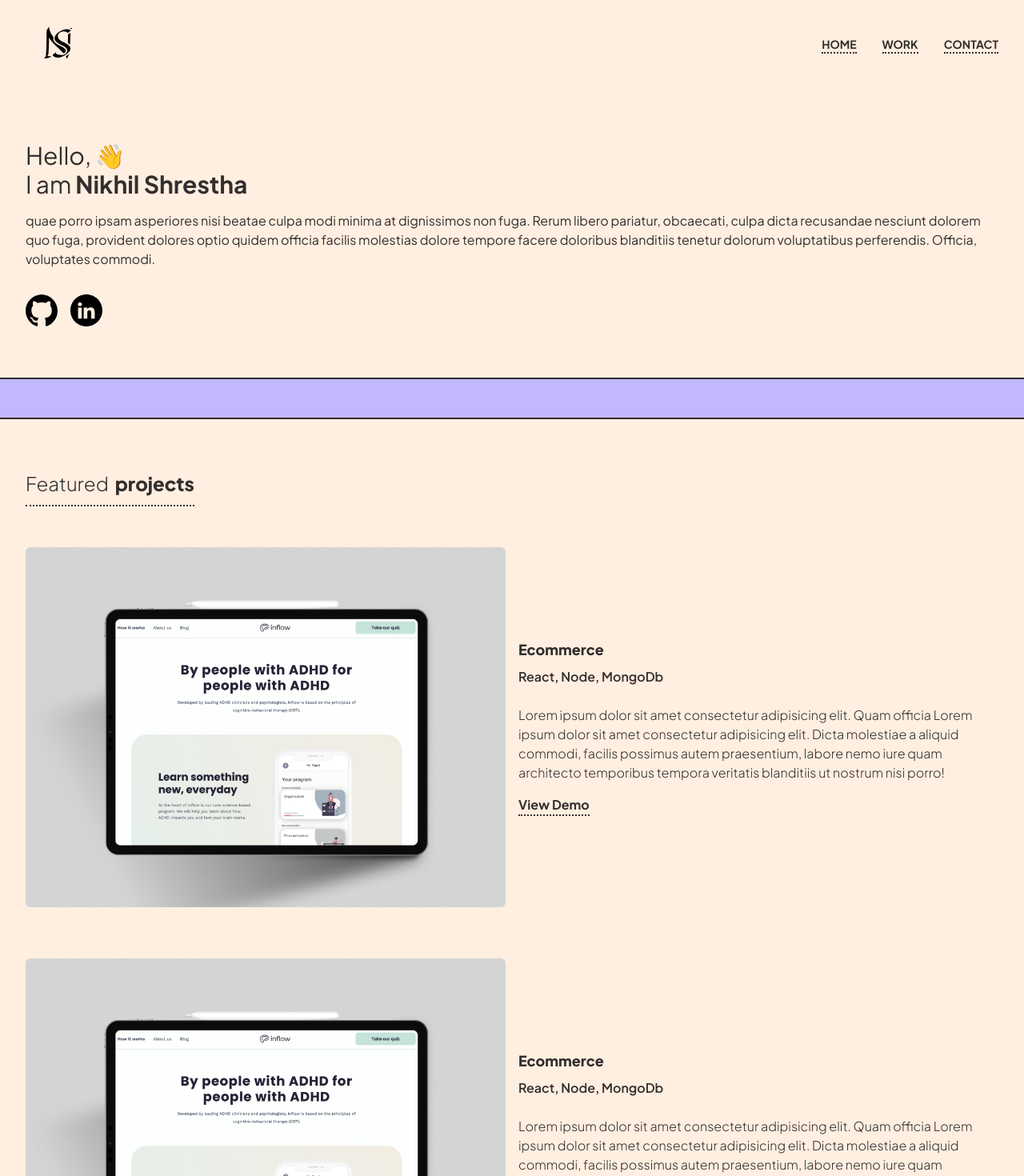
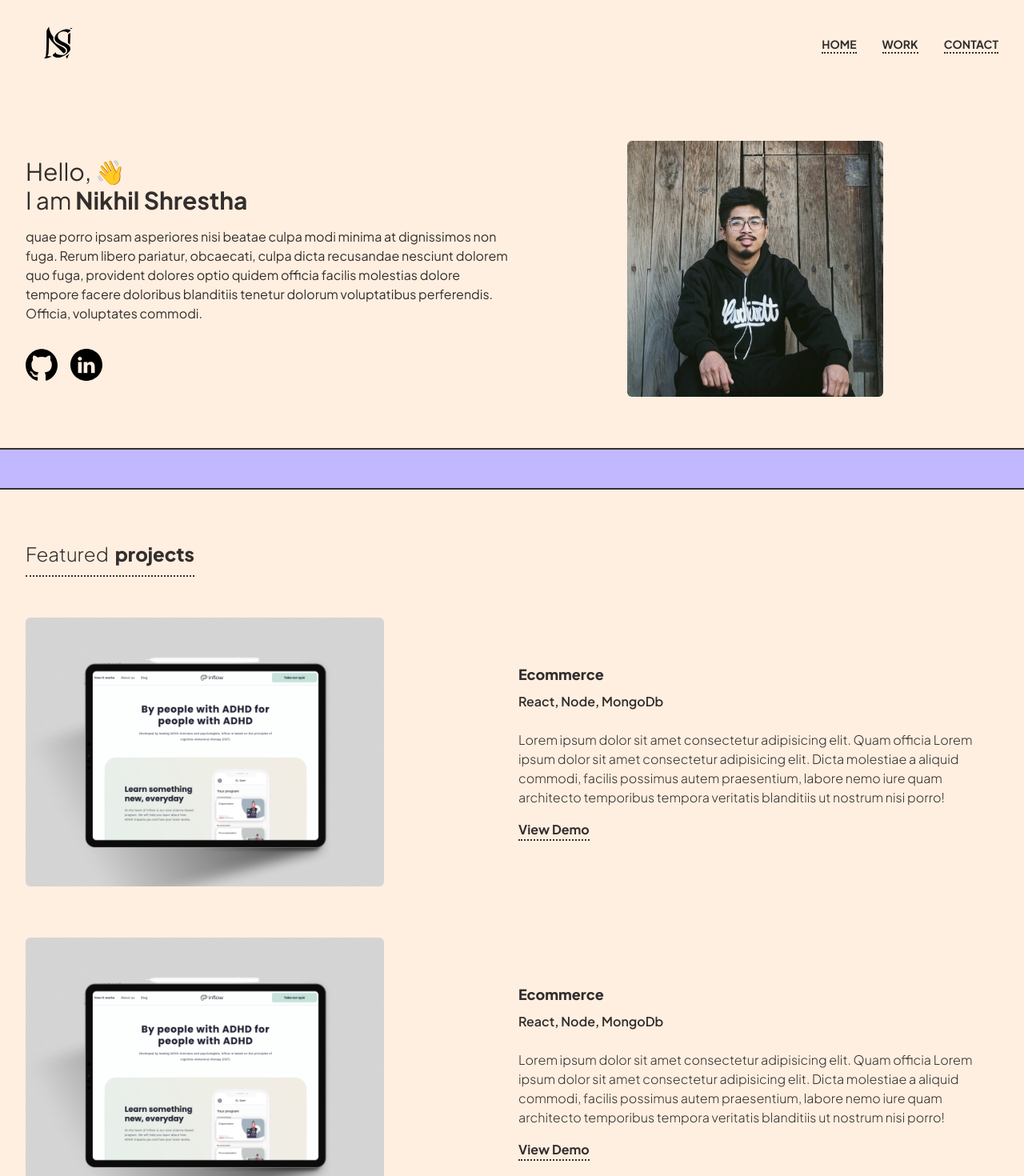
Before and after one commit to nikhilsth4/myportfolio, a Next.js app: page / in a window 1280 px wide. Shown: the top 1470 px of the page at 80% size. Built offline with nearby package versions, Linux system fonts and the light colour scheme.

Commit message:
finished md

```diff
--- a/app/page.tsx
+++ b/app/page.tsx
@@ -28,7 +28,8 @@ export default function Home() {
           </div>
         </nav>
       </header>
-      <main className="my-16  padding-container">
+      <main className="my-16 w-full padding-container md:grid md:grid-cols-[1fr,1fr] md:place-items-center ">
+        <div className="">
           <h1 className=" text-3xl mb-4">
             Hello, 👋
             <br /> I am <span className="font-bold">Nikhil Shrestha</span>
@@ -38,7 +39,8 @@ export default function Home() {
             dignissimos non fuga. Rerum libero pariatur, obcaecati, culpa dicta
             recusandae nesciunt dolorem quo fuga, provident dolores optio quidem
             officia facilis molestias dolore tempore facere doloribus blanditiis
-          tenetur dolorum voluptatibus perferendis. Officia, voluptates commodi.
+            tenetur dolorum voluptatibus perferendis. Officia, voluptates
+            commodi.
           </p>
           <div className="flex gap-4 mt-8 items-center">
             <Image
@@ -56,6 +58,14 @@ export default function Home() {
               height={10}
             />
           </div>
+        </div>
+        <Image
+          src="/profile.jpg"
+          alt="profile photo"
+          className="w-full h-auto rounded-md hidden md:block md:max-w-xs md:place-content-end"
+          width={900}
+          height={900}
+        />
       </main>
       <HorizontalLine />
       <div className="padding-container">
--- a/components/Featured.tsx
+++ b/components/Featured.tsx
@@ -7,12 +7,12 @@ const Featured = ({ image }: { image: string }) => {
     <div className="grid grid-rows-2 gap-4 sm:grid-rows-1 sm:grid-cols-[1fr,1fr] sm:items-center ">
       <Image
         src={image}
-        className="w-full h-auto rounded-md"
-        width={40}
-        height={40}
+        className="w-full h-auto rounded-md md:max-w-md"
+        width={900}
+        height={900}
         alt="project image"
       />
-      <div className="flex flex-col gap-2 sm:flex-2">
+      <div className="flex flex-col gap-2">
         <h4 className="text-lg font-extrabold">Ecommerce</h4>
         <h6 className="font-semibold text-md">React, Node, MongoDb</h6>
         <p className="mt-4 font-light">
```
Lines whose indentation alone changed are shown as unchanged.
